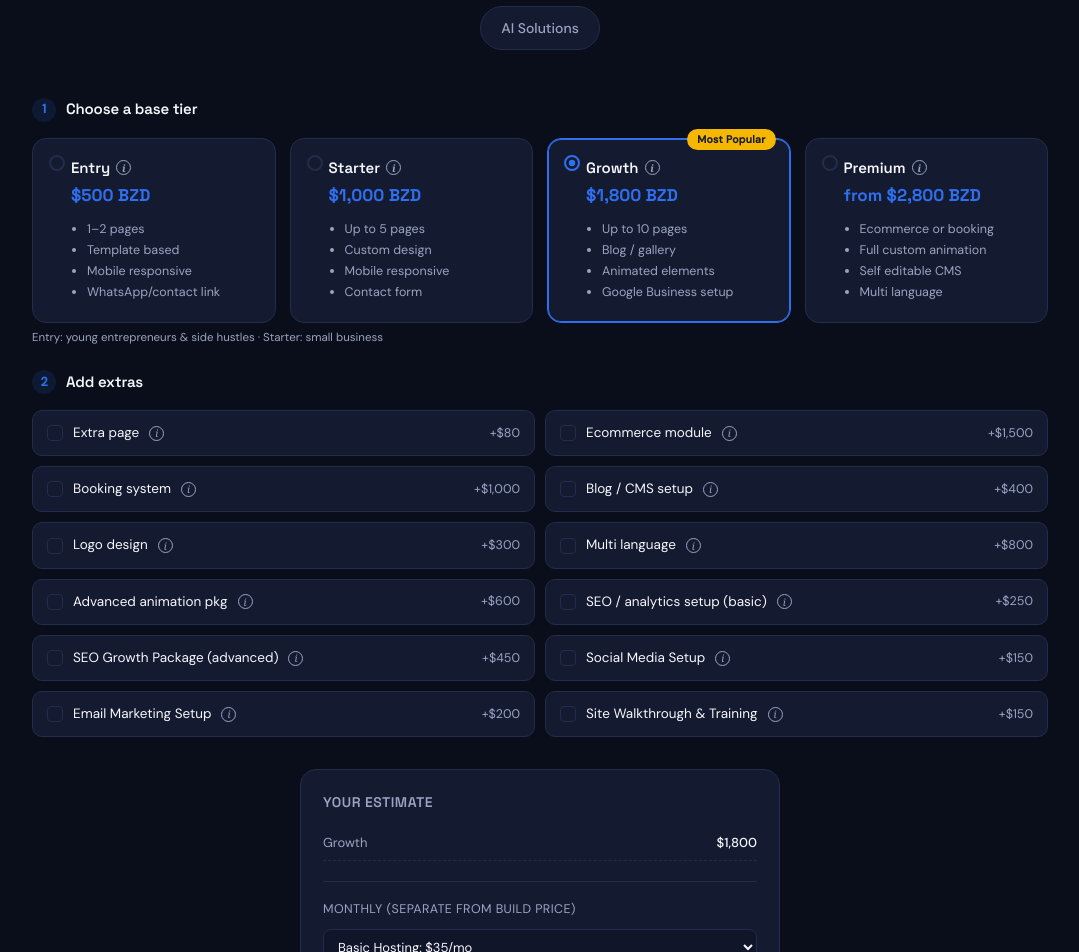
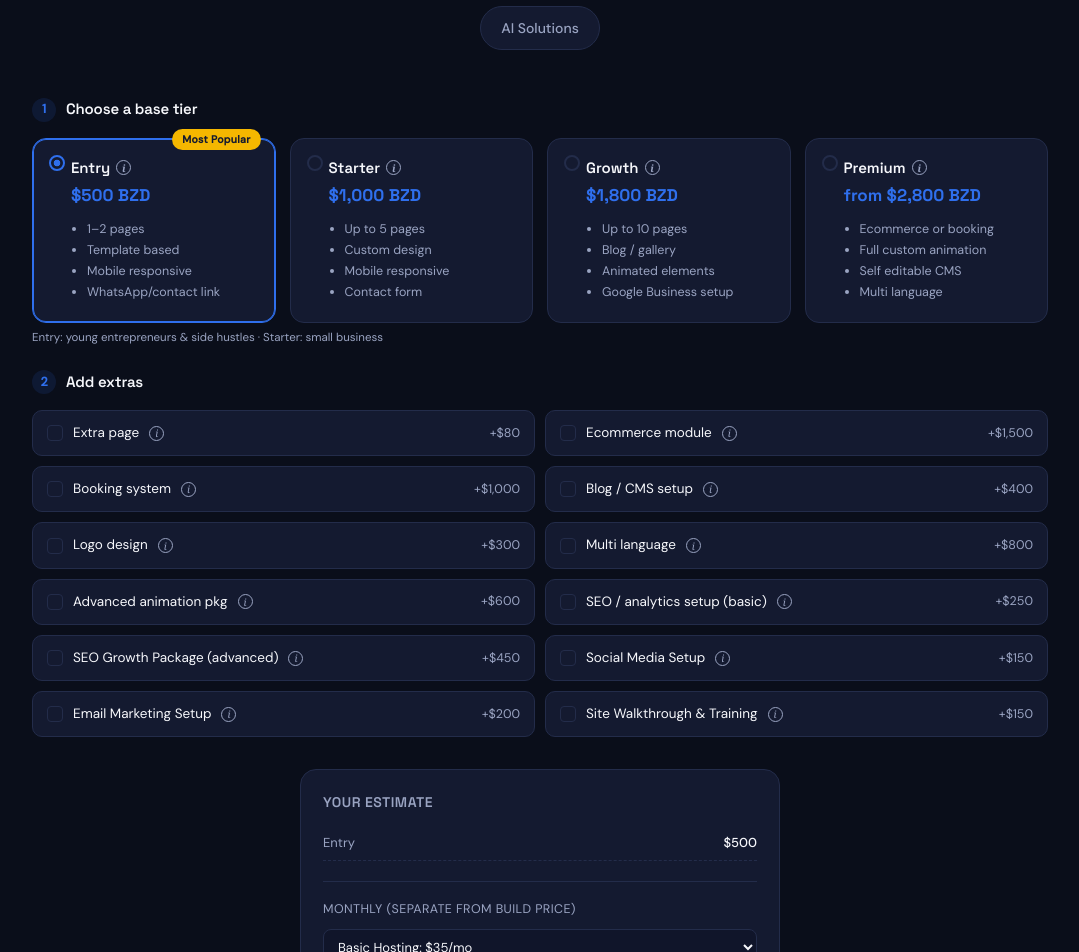
Before and after one commit to nonchxlantdev/visionforge-portfoliowebsite, a React (Vite) app: page /pricing in a window 1280 px wide. Shown: the part 380-1332 px from the top of the page, without its empty margins (100-1179 px from the left). Built offline with nearby package versions, Linux system fonts and the light colour scheme.

Commit message:
Mark Entry as the most popular website tier by default.

```diff
--- a/src/data/pricing.js
+++ b/src/data/pricing.js
@@ -46,7 +46,7 @@ export const SERVICES = [
     step1Title: 'Choose a base tier',
     step2Title: 'Add extras',
     tierGridClass: 'tier-grid-4',
-    defaultTierId: 'growth',
+    defaultTierId: 'entry',
     hint: 'Entry: young entrepreneurs & side hustles · Starter: small business',
     hasMonthly: true,
     ctaLabel: 'Get This Quote via WhatsApp',
@@ -58,6 +58,7 @@ export const SERVICES = [
         name: 'Entry',
         price: 500,
         priceLabel: '$500 BZD',
+        tag: 'Most Popular',
         info: 'Our lightest option, built for solo founders, side hustles, and anyone just getting their first web presence online.',
         bullets: ['1–2 pages', 'Template based', 'Mobile responsive', 'WhatsApp/contact link'],
       },
@@ -74,8 +75,7 @@ export const SERVICES = [
         name: 'Growth',
         price: 1800,
         priceLabel: '$1,800 BZD',
-        tag: 'Most Popular',
-        info: 'Our most popular tier, for businesses ready to look established, with richer content and interactive design.',
+        info: 'For businesses ready to look established, with richer content and interactive design.',
         bullets: ['Up to 10 pages', 'Blog / gallery', 'Animated elements', 'Google Business setup'],
       },
       {
```
